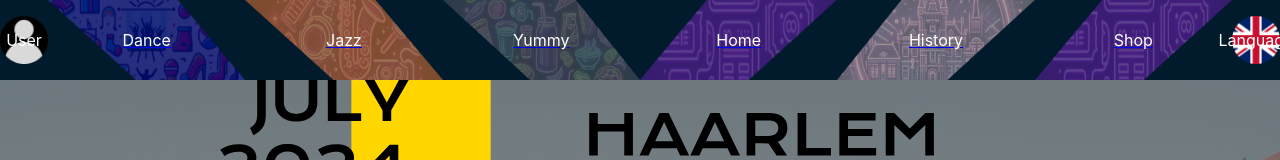
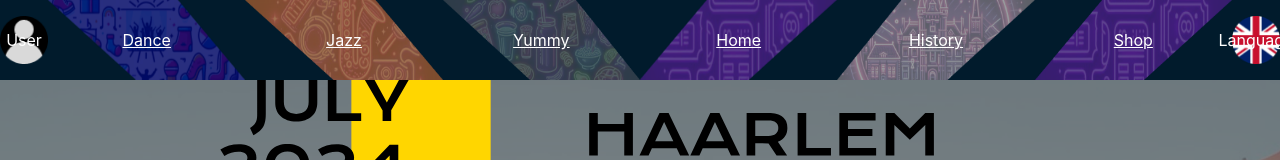
Before and after one commit to KoenMW/systeemontwikkeling-frontend, a Vue app: page / in a window 1280 px wide. Shown: the top 160 px of the page. Built offline with nearby package versions, Linux system fonts and the light colour scheme.

Commit message:
Update HeaderComponent

```diff
--- a/src/components/header/HeaderComponent.vue
+++ b/src/components/header/HeaderComponent.vue
@@ -7,23 +7,17 @@
         <RouterLink to="/signup">Register</RouterLink>
       </div>
     </div>
-    <RouterLink to="/dance" class="header-link">
-      <div class="header-image dance">Dance</div>
+    <RouterLink to="/dance" class="header-link header-image dance">Dance
     </RouterLink>
-    <RouterLink to="/jazz" class="header-link">
-      <div class="header-image jazz">Jazz</div>
+    <RouterLink to="/jazz" class="header-link header-image jazz">Jazz
     </RouterLink>
-    <RouterLink to="/yummy" class="header-link">
-      <div class="header-image yummy">Yummy</div>
+    <RouterLink to="/yummy" class="header-link header-image yummy">Yummy
     </RouterLink>
-    <RouterLink to="/" class="header-link">
-      <div class="header-image home">Home</div>
+    <RouterLink to="/" class="header-link header-image home">Home
     </RouterLink>
-    <RouterLink to="/history" class="header-link">
-      <div class="header-image history">History</div>
+    <RouterLink to="/history" class="header-link header-image history">History
     </RouterLink>
-    <RouterLink to="/shop" class="header-link">
-      <div class="header-image shop">Shop</div>
+    <RouterLink to="/shop" class="header-link header-image shop">Shop
     </RouterLink>
     <div class="header-dropdown" @mouseover="showDropdown('language')" @mouseleave="hideDropdown('language')">
       <div class="header-image language">Language</div>
```
